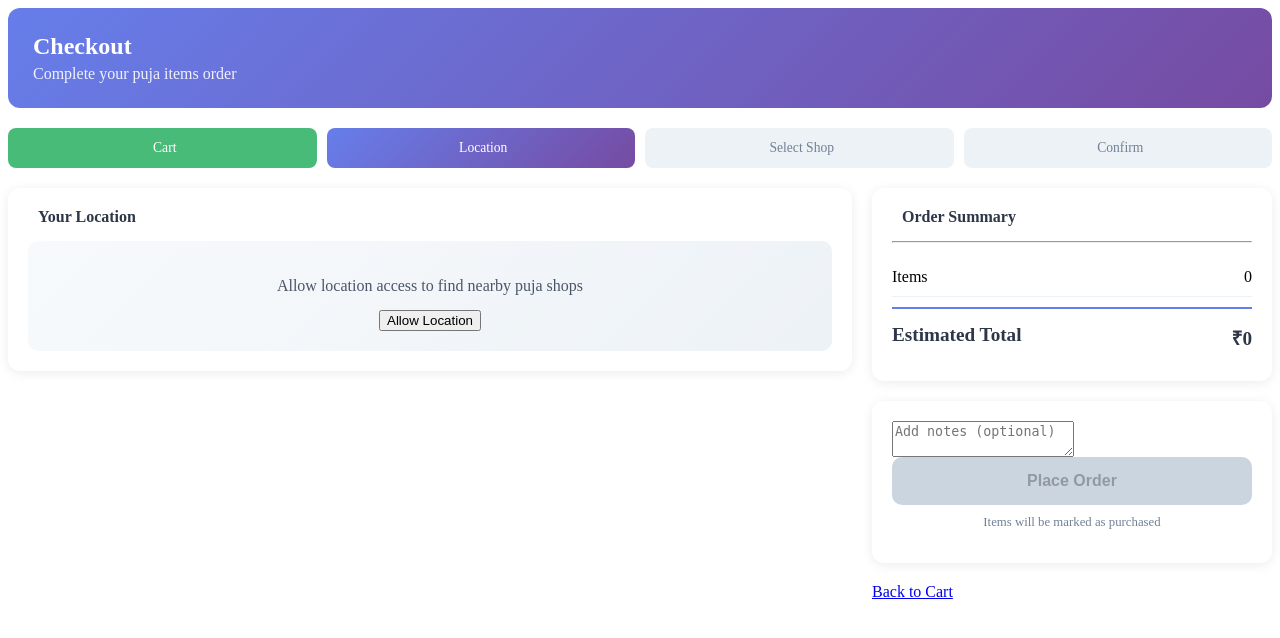
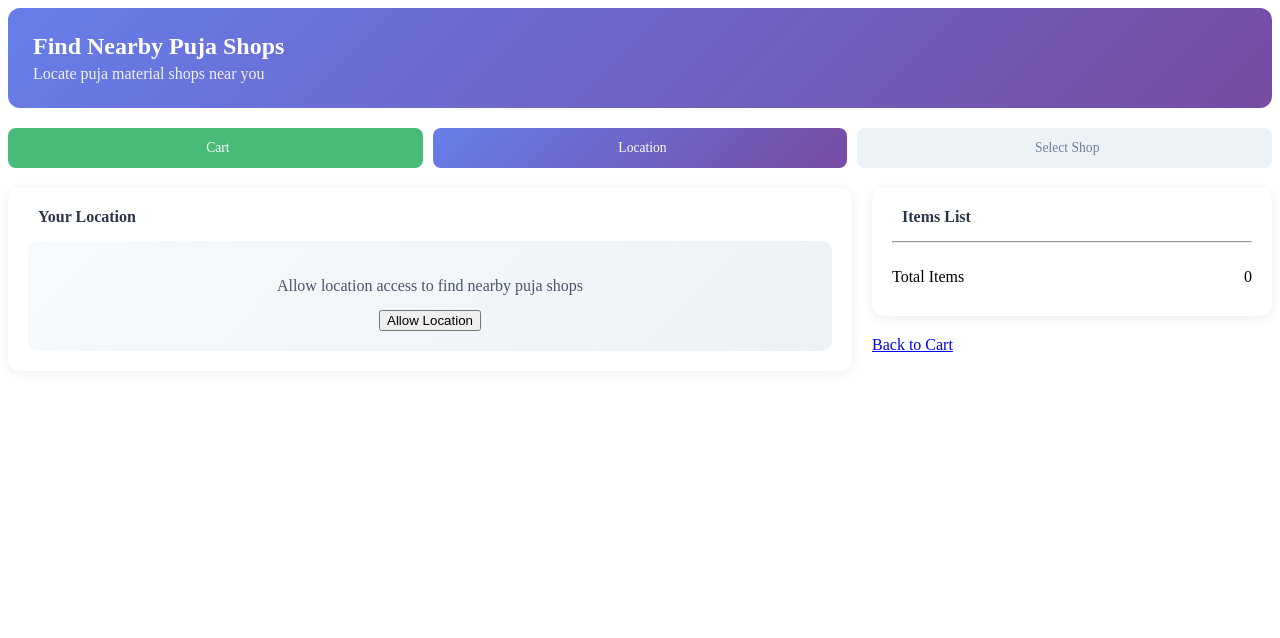
Before and after one commit to namanverma001/sanskarai-phase-2, a PHP site: template app/views/user/shopping-checkout.php in a window 1280 px wide. Shown: the top 638 px of the page. Run offline with PHP 8.4, Linux system fonts and the light colour scheme; the template is opened without the code that fills it, so the values that code supplies are empty; some libraries are stand-ins or nearby versions.

Commit message:
feat: add checkout view for locating and selecting nearby puja shops

```diff
--- a/app/views/user/shopping-checkout.php
+++ b/app/views/user/shopping-checkout.php
@@ -1,4 +1,4 @@
-<!-- Shopping Checkout - E-commerce Flow -->
+<!-- Find Nearby Puja Shops -->
 <style>
     .checkout-header { background: linear-gradient(135deg, #667eea 0%, #764ba2 100%); padding: 25px; border-radius: 12px; margin-bottom: 20px; color: white; }
     .checkout-header h2 { margin: 0; font-size: 1.5rem; }
@@ -48,9 +48,7 @@
     .summary-row:last-child { border-bottom: none; }
     .summary-row.total { font-weight: 700; font-size: 1.2rem; color: #2d3748; border-top: 2px solid #667eea; margin-top: 10px; padding-top: 15px; }
 
-    .checkout-btn { background: linear-gradient(135deg, #48bb78 0%, #38a169 100%); border: none; padding: 15px 30px; font-size: 1rem; font-weight: 600; border-radius: 10px; width: 100%; }
-    .checkout-btn:hover { background: linear-gradient(135deg, #38a169 0%, #2f855a 100%); }
-    .checkout-btn:disabled { background: #cbd5e0; cursor: not-allowed; }
+
 
     .step-indicator { display: flex; gap: 10px; margin-bottom: 20px; }
     .step { flex: 1; padding: 12px; background: #edf2f7; border-radius: 8px; text-align: center; font-size: 0.85rem; color: #718096; }
@@ -60,8 +58,8 @@
 </style>
 
 <div class="checkout-header">
-    <h2><i class="fas fa-shopping-cart mr-2"></i>Checkout</h2>
-    <p>Complete your puja items order</p>
+    <h2><i class="fas fa-store mr-2"></i>Find Nearby Puja Shops</h2>
+    <p>Locate puja material shops near you</p>
 </div>
 
 <!-- Step Indicator -->
@@ -69,7 +67,6 @@
     <div class="step done" id="step1"><i class="fas fa-check"></i> Cart</div>
     <div class="step active" id="step2"><i class="fas fa-map-marker-alt"></i> Location</div>
     <div class="step" id="step3"><i class="fas fa-store"></i> Select Shop</div>
-    <div class="step" id="step4"><i class="fas fa-credit-card"></i> Confirm</div>
 </div>
 
 <div class="checkout-grid">
@@ -103,7 +100,7 @@
     <div class="checkout-sidebar">
         <!-- Order Summary -->
         <div class="checkout-card">
-            <h4><i class="fas fa-receipt"></i> Order Summary</h4>
+            <h4><i class="fas fa-list-ul"></i> Items List</h4>
 
             <div class="cart-items">
                 <?php foreach ($items as $item): ?>
@@ -113,7 +110,6 @@
                         <div class="name"><?= htmlspecialchars($item['item_name']) ?></div>
                         <div class="qty"><?= $item['quantity'] ?> <?= $item['unit'] ?></div>
                     </div>
-                    <div class="price">₹<?= number_format($item['estimated_cost'] * $item['quantity']) ?></div>
                 </div>
                 <?php endforeach; ?>
             </div>
@@ -121,25 +117,12 @@
             <hr style="margin: 15px 0;">
 
             <div class="summary-row">
-                <span>Items</span>
+                <span>Total Items</span>
                 <span><?= $summary['pending'] ?? count($items) ?></span>
-            </div>
-            <div class="summary-row total">
-                <span>Estimated Total</span>
-                <span>₹<?= number_format($summary['estimated_total'] ?? 0) ?></span>
             </div>
         </div>
 
-        <!-- Place Order -->
-        <div class="checkout-card">
-            <textarea id="orderNotes" class="form-control mb-3" placeholder="Add notes (optional)" rows="2"></textarea>
-            <button class="btn btn-success checkout-btn" id="placeOrderBtn" disabled onclick="placeOrder()">
-                <i class="fas fa-check-circle"></i> Place Order
-            </button>
-            <p style="font-size: 0.8rem; color: #718096; margin-top: 10px; text-align: center;">
-                <i class="fas fa-info-circle"></i> Items will be marked as purchased
-            </p>
-        </div>
+
 
         <a href="/user/shopping-list" class="btn btn-outline-secondary btn-block">
             <i class="fas fa-arrow-left"></i> Back to Cart
@@ -151,9 +134,6 @@
 <input type="hidden" id="global_csrf" value="<?= \App\Core\Auth::csrfToken() ?>">
 <input type="hidden" id="user_lat" value="">
 <input type="hidden" id="user_lng" value="">
-<input type="hidden" id="selected_shop_name" value="">
-<input type="hidden" id="selected_shop_location" value="">
-<input type="hidden" id="selected_shop_type" value="">
 
 <script src="https://cdn.jsdelivr.net/npm/sweetalert2@11"></script>
 <script>
@@ -281,17 +261,10 @@ function selectShop(index, name, location, type) {
     document.getElementById('shop-' + index).classList.add('selected');
 
     selectedShop = { name, location, type };
-    document.getElementById('selected_shop_name').value = name;
-    document.getElementById('selected_shop_location').value = location;
-    document.getElementById('selected_shop_type').value = type;
 
     // Update steps
     document.getElementById('step3').className = 'step done';
     document.getElementById('step3').innerHTML = '<i class="fas fa-check"></i> Shop Selected';
-    document.getElementById('step4').className = 'step active';
-
-    // Enable place order
-    document.getElementById('placeOrderBtn').disabled = false;
 
     // Show map
     showMap(name, location);
@@ -325,48 +298,7 @@ function openShopDirections(shopName, shopLocation) {
     window.open(`https://www.google.com/maps/dir/?api=1&destination=${query}`, '_blank');
 }
 
-function placeOrder() {
-    if (!selectedShop) {
-        Swal.fire('Error', 'Please select a shop first.', 'warning');
-        return;
-    }
 
-    const btn = document.getElementById('placeOrderBtn');
-    btn.disabled = true;
-    btn.innerHTML = '<i class="fas fa-spinner fa-spin"></i> Placing Order...';
-
-    const csrfToken = document.getElementById('global_csrf').value;
-    const notes = document.getElementById('orderNotes').value;
-
-    fetch('/user/shopping-list/place-order', {
-        method: 'POST',
-        headers: { 'Content-Type': 'application/x-www-form-urlencoded' },
-        body: `_token=${csrfToken}&shop_name=${encodeURIComponent(selectedShop.name)}&shop_location=${encodeURIComponent(selectedShop.location)}&shop_type=${encodeURIComponent(selectedShop.type)}&latitude=${document.getElementById('user_lat').value}&longitude=${document.getElementById('user_lng').value}&user_address=${encodeURIComponent(userLocation?.address || '')}&notes=${encodeURIComponent(notes)}`
-    })
-    .then(r => r.json())
-    .then(data => {
-        if (data.success) {
-            Swal.fire({
-                icon: 'success',
-                title: 'Order Placed!',
-                text: 'Your order has been confirmed.',
-                showConfirmButton: true,
-                confirmButtonText: 'View Order'
-            }).then(() => {
-                window.location.href = '/user/orders/' + data.order_id;
-            });
-        } else {
-            btn.disabled = false;
-            btn.innerHTML = '<i class="fas fa-check-circle"></i> Place Order';
-            Swal.fire('Error', data.error || 'Failed to place order.', 'error');
-        }
-    })
-    .catch(() => {
-        btn.disabled = false;
-        btn.innerHTML = '<i class="fas fa-check-circle"></i> Place Order';
-        Swal.fire('Error', 'Network error. Please try again.', 'error');
-    });
-}
 
 function escapeHtml(text) {
     const div = document.createElement('div');
```
